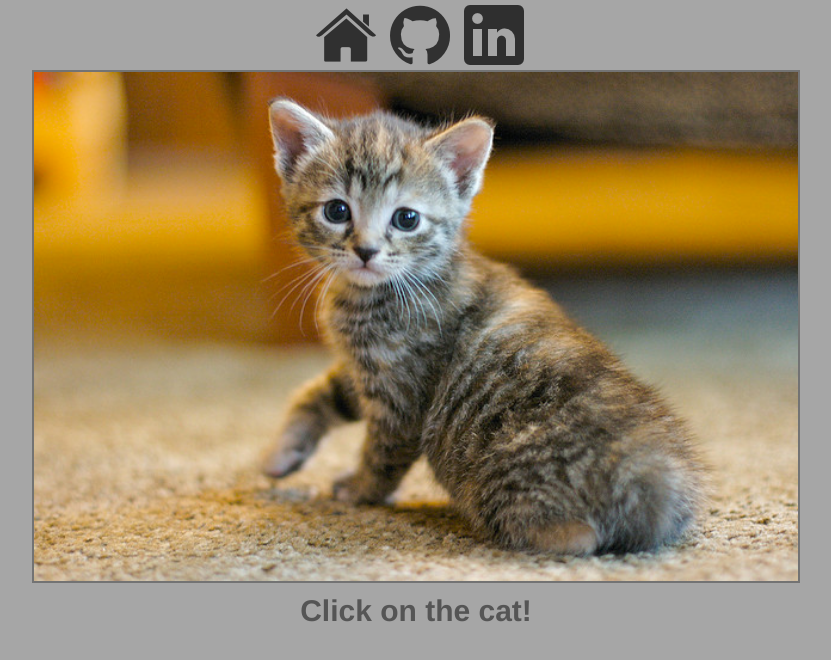
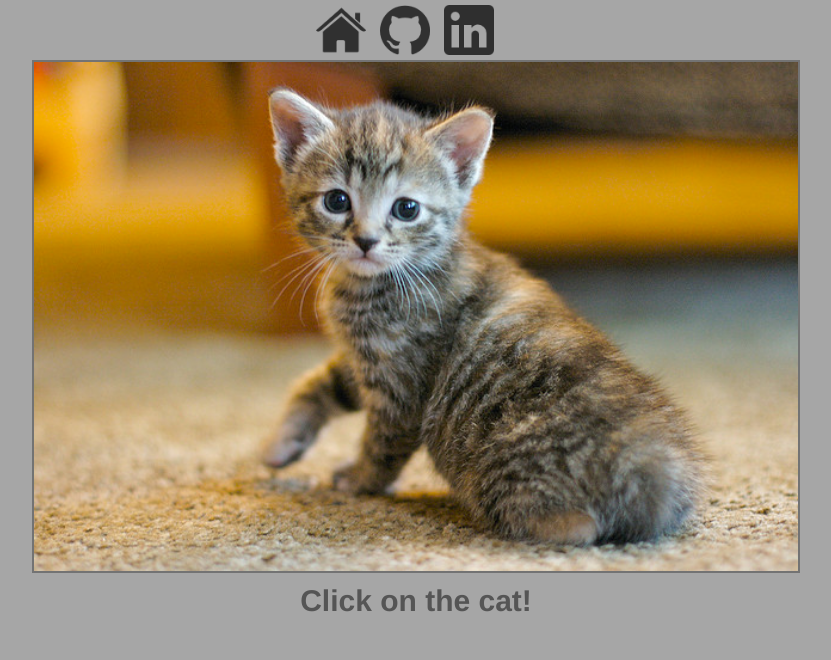
Before and after one commit to kfmahre/Cat-Clicker, a plain HTML site: page index.html in a window 1280 px wide. Shown: the whole page, without its empty margins (224-1055 px from the left). Drawn offline with Linux system fonts and the light colour scheme.

Commit message:
still trying to fix that bug... its only showing up on gh-pages

```diff
--- a/css/style.css
+++ b/css/style.css
@@ -43,51 +43,49 @@ img.catPic {
   vertical-align: top;
   overflow: hidden;
   margin: 5px 5px 0px 5px;
-  width: 60px;
-  height: 60px;
+  width: 50px;
+  height: 50px;
   font-size: 0;
   text-indent: -9999px;
   background-color: #595959;
+  z-index: 0;
   -webkit-transition: background 0.2s;
   transition: background 0.2s;
 }
 
-.no-flick {
-  -webkit-transform: translate3d(0,0,0);
-  -webkit-backface-visibility:hidden;
-}
-
 .home {
   background: url("home2.png");
-  background-image: url("home2.png"), none;
+  background-image: url("home2.png");
   background-size: 100%;
   background-position: 0 0;
 }
 
 .home:hover {
-  background-position: 0 -60px;
+  background-position: 0 -50px;
 }
 
 .github {
   background: url("github2.png");
-  background-image: url("github2.png"), none;
+  background-image: url("github2.png");
   background-size: 100%;
   background-position: 0 0;
+  z-index: inherit;
 }
 
 .github:hover {
-  background-position: 0 -60px;
+  background-position: 0 -50px;
 }
 
 .linkedin {
   background: url("linkedin2.png");
-  background-image: url("linkedin2.png"), none;
+  background-image: url("linkedin2.png");
   background-size: 100%;
   background-position: 0 0;
+  z-index: inherit;
 }
 
 .linkedin:hover {
-  background-position: 0 -60px;
+  background-position: 0 -50px;
 }
 
 ul {
--- a/index.html
+++ b/index.html
@@ -13,9 +13,9 @@
 
 	<header class="row">
 		<div class="buttons">
-			<a href="http://kfmahre.github.io/" class="icon home no-flick">home</a>
-			<a href="https://github.com/kfmahre" class="icon github no-flick">github</a>
-			<a href="https://www.linkedin.com/in/kfmahre" class="icon linkedin no-flick">linkedin</a>
+			<a href="http://kfmahre.github.io/" class="icon home">home</a>
+			<a href="https://github.com/kfmahre" class="icon github">github</a>
+			<a href="https://www.linkedin.com/in/kfmahre" class="icon linkedin">linkedin</a>
 		</div>
 	</header>
 
```
